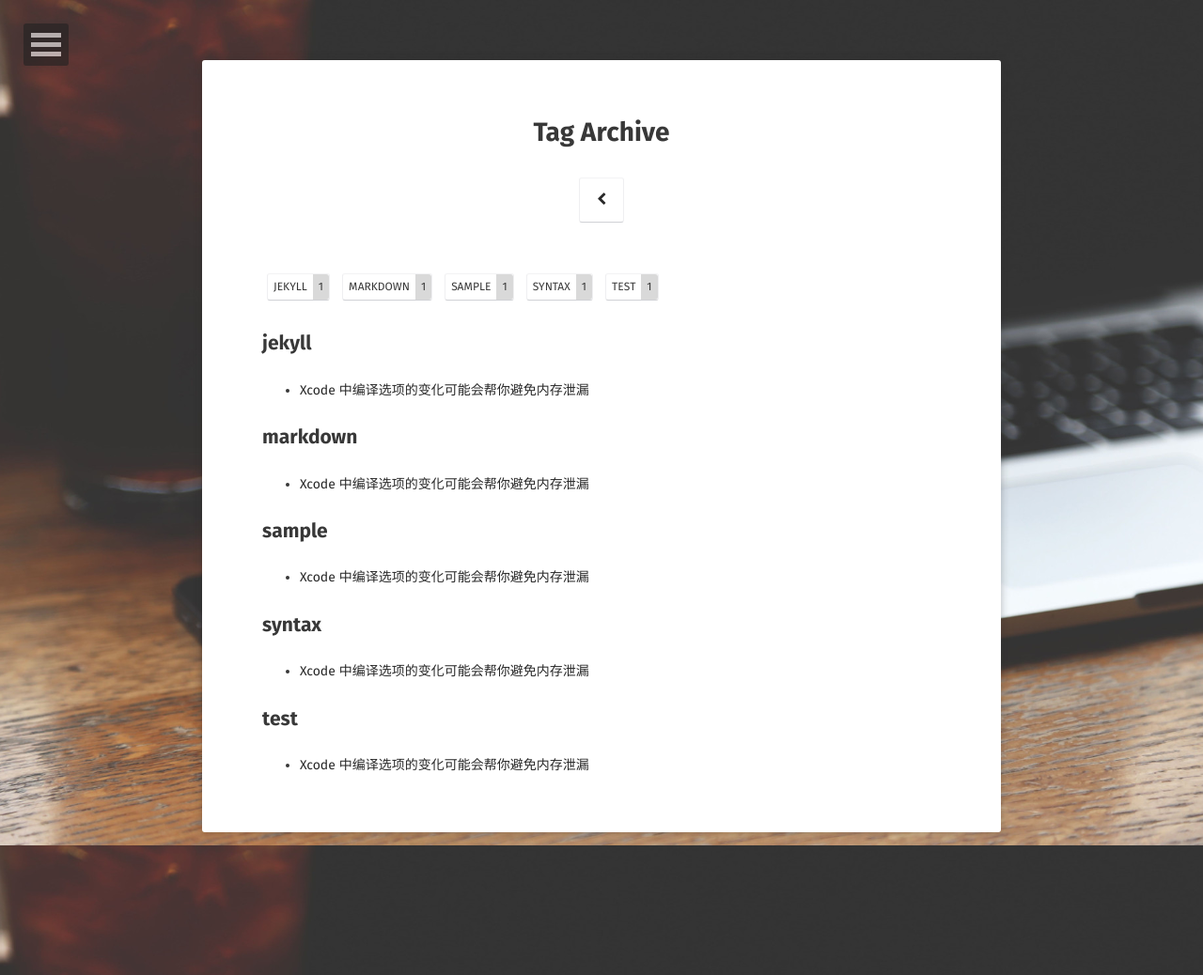
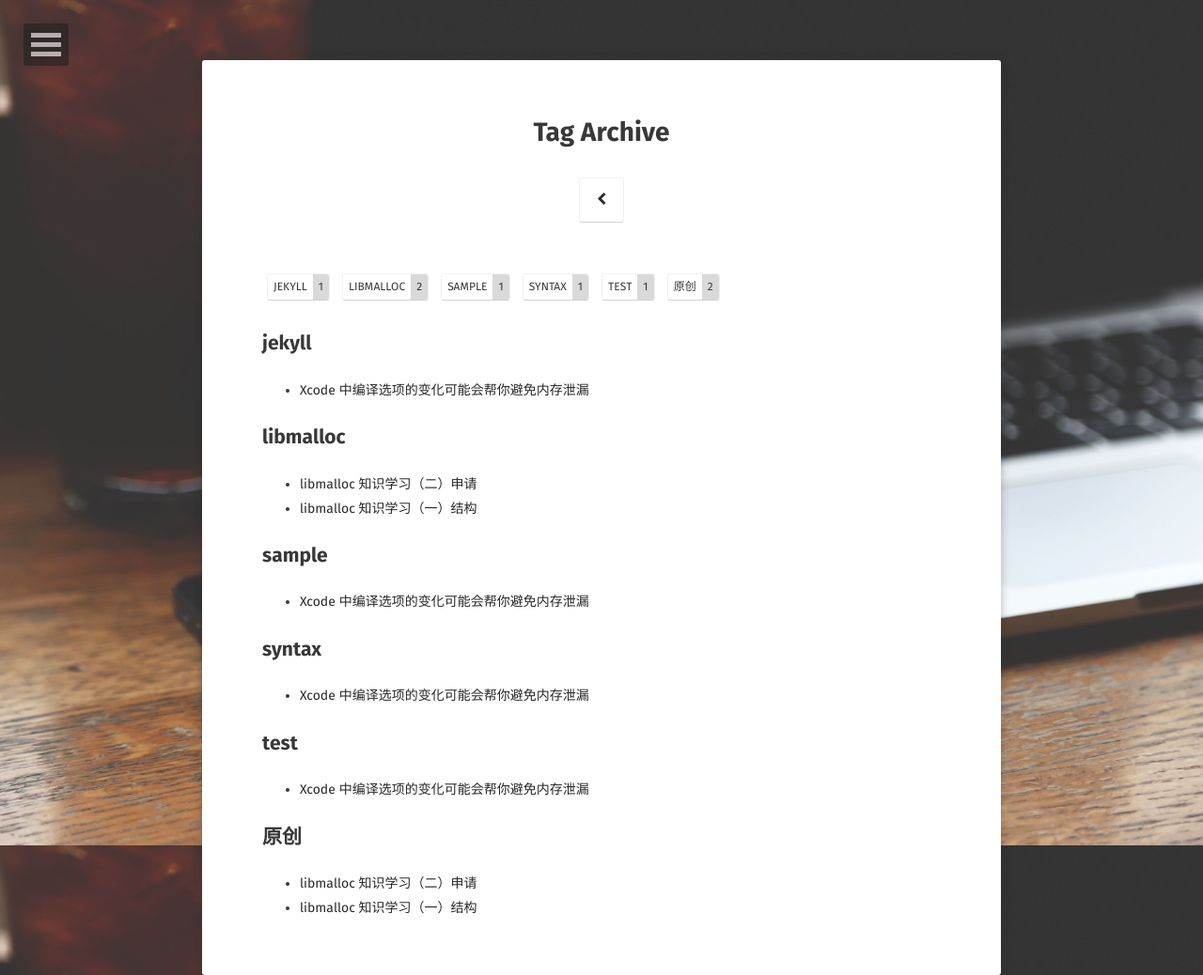
Before and after one commit to JethroYe/JethroYe.github.io, a Jekyll site: the page built from tags/index.html, in a window 1280 px wide. Shown: the whole page at 94% size. Built offline with Jekyll 4.4.1, drawn with Linux system fonts in a browser that asks for light colours; some web fonts are replaced.

Commit message:
add tags

```diff
--- a/_posts/2021-12-31-optimization-level-in-xcode.md
+++ b/_posts/2021-12-31-optimization-level-in-xcode.md
@@ -3,7 +3,7 @@ layout: post
 title: "Xcode 中编译选项的变化可能会帮你避免内存泄漏"
 updated: 2021-12-31
 tag:
-- markdown
+-
 - syntax
 - sample
 - test
--- a/_posts/2022-01-01-libmalloc1-strcut.md
+++ b/_posts/2022-01-01-libmalloc1-strcut.md
@@ -1,6 +1,9 @@
 ---
 title: libmalloc 知识学习（一）结构
 updated: 2022-01-01 13:14
+tag:
+- 原创
+- libmalloc
 ---
 
 ## 大概说说内存
--- a/_posts/2022-01-02-libmalloc2-alloc.md
+++ b/_posts/2022-01-02-libmalloc2-alloc.md
@@ -1,6 +1,9 @@
 ---
 title: libmalloc 知识学习（二）申请
 updated: 2022-01-02 18:00
+tag:
+- 原创
+- libmalloc
 ---
 
 在上一篇[libmalloc 知识学习（一）结构](libmalloc1-strcut)中了解了 Apple 广泛使用的内存库libmalloc，学习了libmalloc的组成结构，这一篇文章将会重点研究libmalloc是如何分配内存的。
```
Also changed, not shown: 2 other files.
